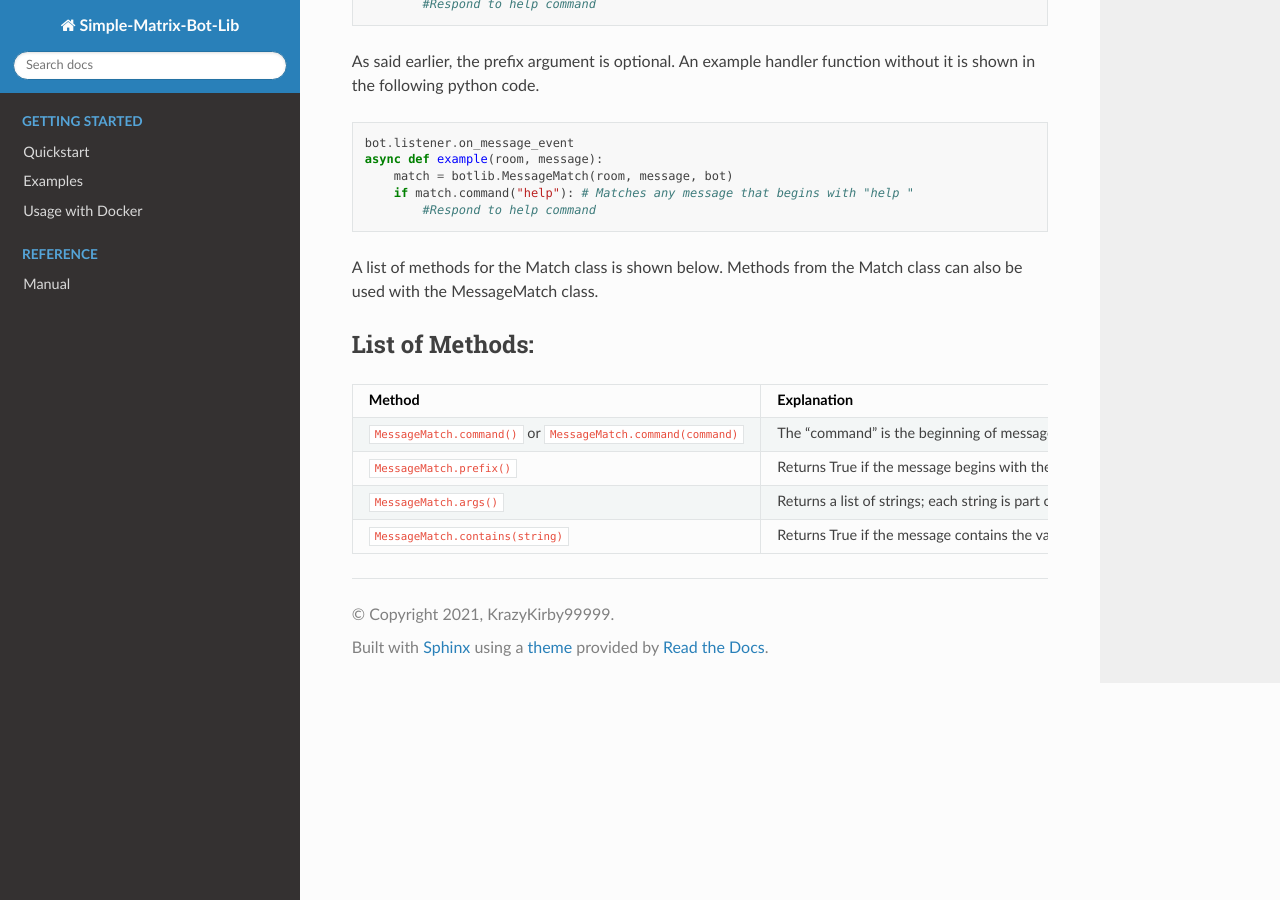
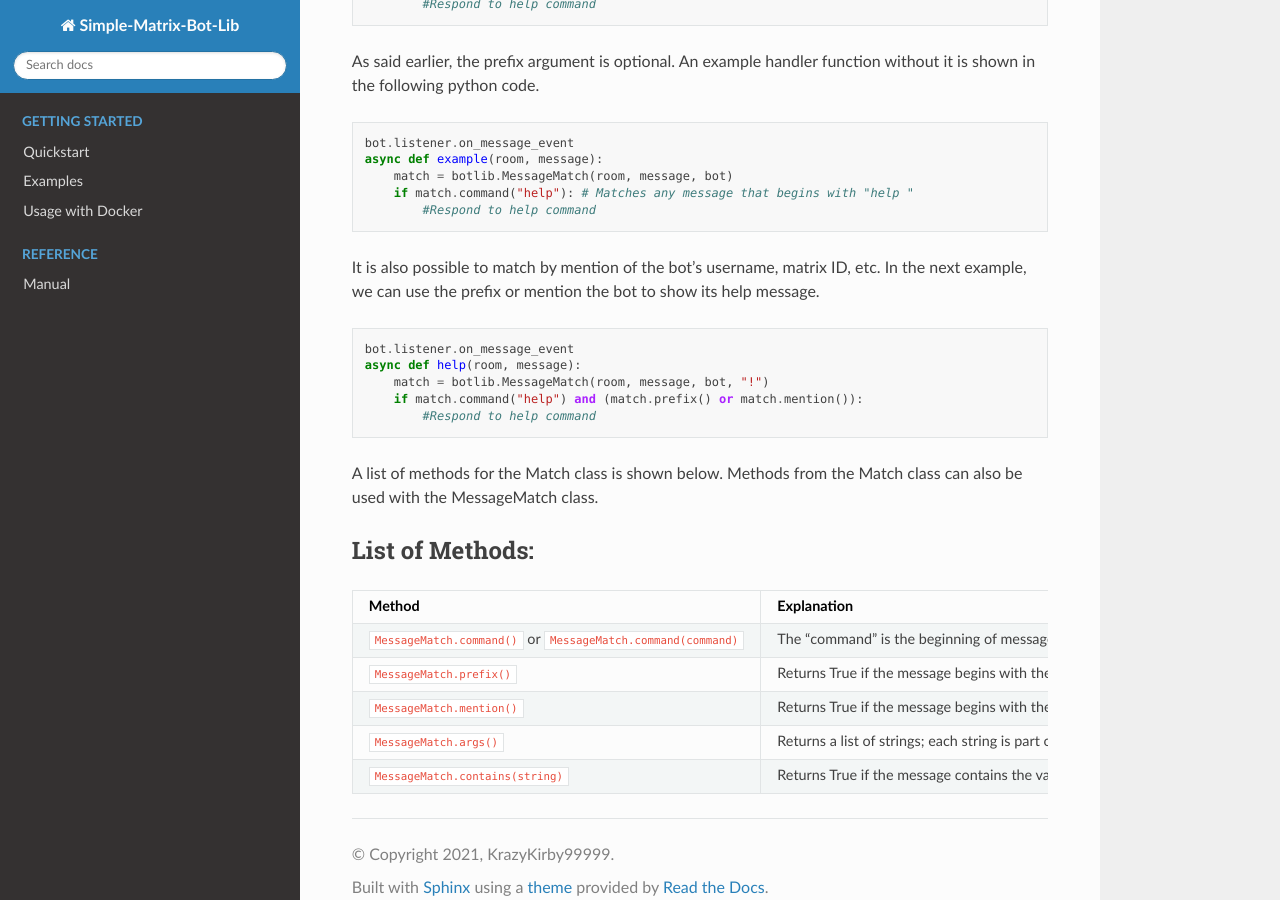
Before and after one commit to imbev/simplematrixbotlib, a Sphinx documentation site: the page built from doc/manual/match.md, in a window 1280 px wide and 900 px high, scrolled down 1674 px. Built offline with Sphinx 7.4.7 and the Read the Docs theme 2.0.0, drawn with Linux system fonts in a browser that asks for light colours.

Commit message:
docs: 📝 Add match.mention() docs

````diff
--- a/doc/manual/match.md
+++ b/doc/manual/match.md
@@ -70,6 +70,17 @@ async def example(room, message):
         #Respond to help command
 ```
 
+It is also possible to match by mention of the bot's username, matrix ID, etc.
+In the next example, we can use the prefix or mention the bot to show its help message.
+
+```python
+bot.listener.on_message_event
+async def help(room, message):
+    match = botlib.MessageMatch(room, message, bot, "!")
+    if match.command("help") and (match.prefix() or match.mention()):
+        #Respond to help command
+```
+
 A list of methods for the Match class is shown below. [Methods from the Match class](#match-methods) can also be used with the MessageMatch class.
 
 #### List of Methods:
@@ -78,5 +89,6 @@ A list of methods for the Match class is shown below. [Methods from the Match cl
 | ----------------------------------------------------------- | ---------------------------------------------------------------------------------------------------------------------------------------------------------------------------------------------------------------------------------------- |
 | `MessageMatch.command()` or `MessageMatch.command(command)` | The "command" is the beginning of messages that are intended to be commands, but after the prefix; e.g. "help". Returns the command if the command argument is empty. Returns True if the command argument is equivalent to the command. |
 | `MessageMatch.prefix()`                                     | Returns True if the message begins with the prefix specified during the initialization of the instance of the MessageMatch class. Returns True if no prefix was specified during the initialization.                                     |
+| `MessageMatch.mention()`                                    | Returns True if the message begins with the bot's display name, disambiguated display name, matrix ID, or pill (HTML link to the bot via matrix.to) if formatted_body is present.                                                        |
 | `MessageMatch.args()`                                       | Returns a list of strings; each string is part of the message separated by a space, with the exception of the part of the message before the first space (the prefix and command). Returns an empty list if it is a single-word command. |
 | `MessageMatch.contains(string)`                             | Returns True if the message contains the value specified in the string argument.                                                                                                                                                         |
````
